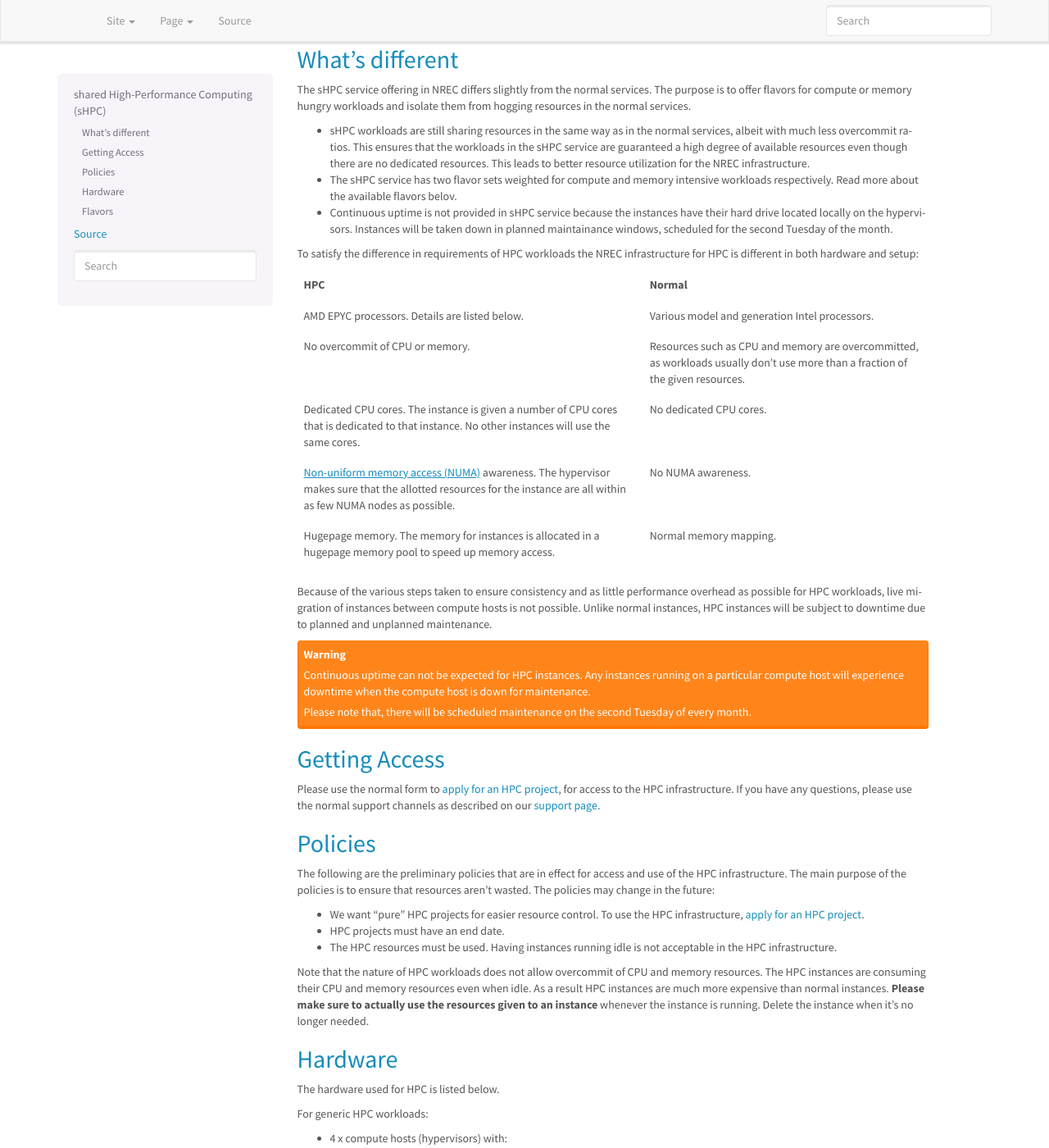
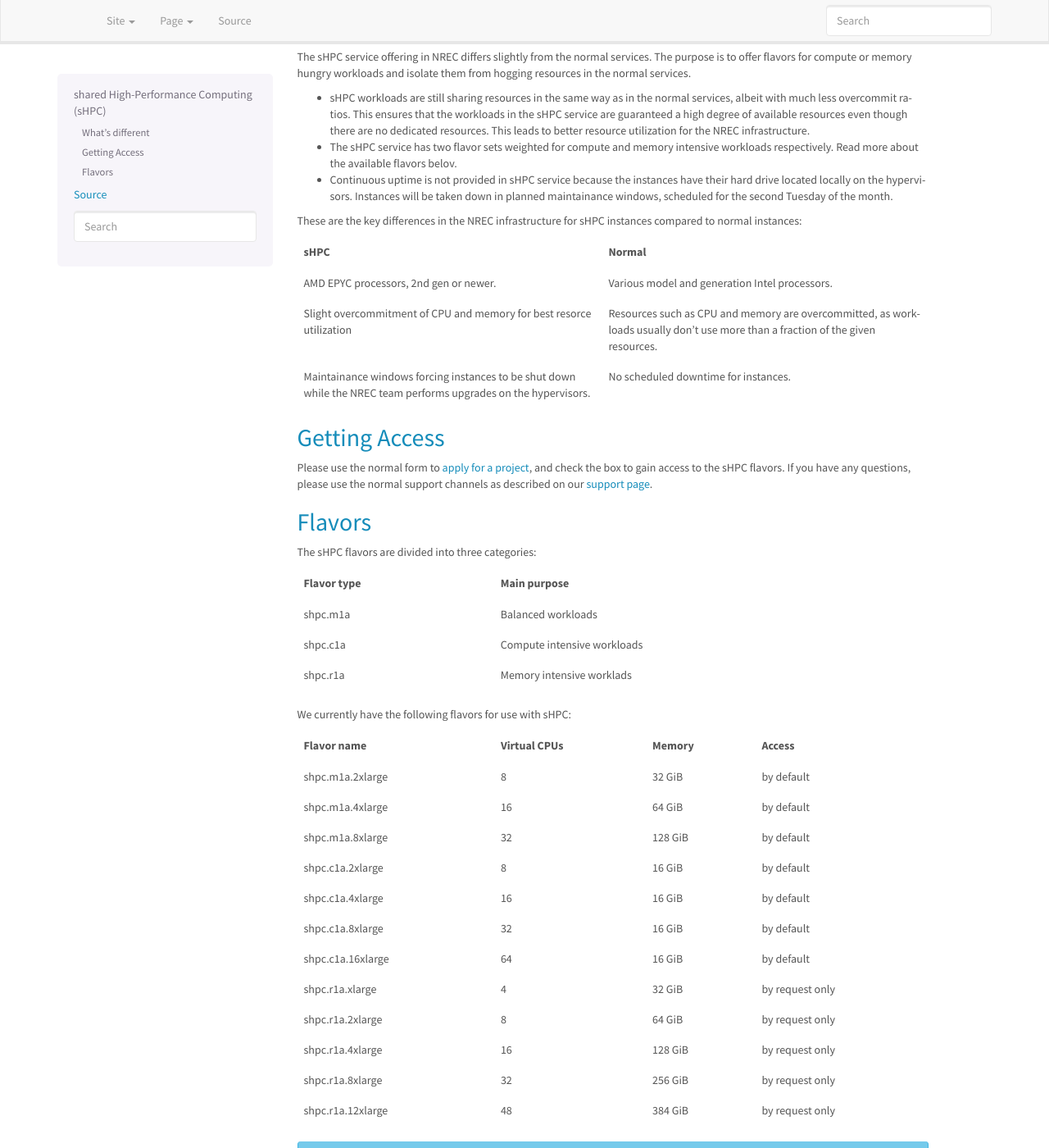
Before and after one commit to norcams/docs-enduser, a Sphinx documentation site: the page built from docs/shpc.rst, in a window 1280 px wide and 1400 px high, scrolled down 405 px. Shown: the whole window at 82% size. Built offline with Sphinx 7.4.7, drawn with Linux system fonts in a browser that asks for light colours; some of the changed text lies outside the part shown.

Commit message:
update shpc documentation

```diff
--- a/docs/shpc.rst
+++ b/docs/shpc.rst
@@ -7,11 +7,9 @@ Last changed: |date|
 
 .. contents::
 
-.. _High-performance computing (HPC): https://en.wikipedia.org/wiki/Supercomputer
-.. _Non-uniform memory access (NUMA): https://en.wikipedia.org/wiki/Non-uniform_memory_access
 .. _AMD EPYC 7551 32-Core Processor: https://www.amd.com/en/products/cpu/amd-epyc-7551
 .. _AMD EPYC 7552 48-Core Processor: https://www.amd.com/en/products/cpu/amd-epyc-7552
-.. _apply for an HPC project: http://request.nrec.no/
+.. _apply for a project: http://request.nrec.no/
 .. _support page: support.html
 
 This document describes the shared High-performance computing (sHPC)
@@ -46,139 +44,82 @@ services.
   for the second Tuesday of the month.
 
 
-To satisfy the difference in requirements of HPC workloads the NREC
-infrastructure for HPC is different in both hardware and setup:
+These are the key differences in the NREC infrastructure for sHPC
+instances compared to normal instances:
 
 +---------------------------------+---------------------------------+
-| HPC                             | Normal                          |
+| sHPC                            | Normal                          |
 +=================================+=================================+
-| AMD EPYC processors. Details    | Various model and generation    |
-| are listed below.               | Intel processors.               |
+| AMD EPYC processors, 2nd gen    | Various model and generation    |
+| or newer.                       | Intel processors.               |
 +---------------------------------+---------------------------------+
-| No overcommit of CPU or memory. | Resources such as CPU and memory|
-|                                 | are overcommitted, as workloads |
-|                                 | usually don't use more than a   |
+| Slight overcommitment of        | Resources such as CPU and memory|
+| CPU and memory for best         | are overcommitted, as workloads |
+| resorce utilization             | usually don't use more than a   |
 |                                 | fraction of the given resources.|
 +---------------------------------+---------------------------------+
-| Dedicated CPU cores. The        | No dedicated CPU cores.         |
-| instance is given a number of   |                                 |
-| CPU cores that is dedicated to  |                                 |
-| that instance. No other         |                                 |
-| instances will use the same     |                                 |
-| cores.                          |                                 |
+| Maintainance windows forcing    | No scheduled downtime for       |
+| instances to be shut down       | instances.                      |
+| while the NREC team performs    |                                 |
+| upgrades on the hypervisors.    |                                 |
 +---------------------------------+---------------------------------+
-| `Non-uniform memory access      | No NUMA awareness.              |
-| (NUMA)`_ awareness. The         |                                 |
-| hypervisor                      |                                 |
-| makes sure that the allotted    |                                 |
-| resources for the instance are  |                                 |
-| all within as few NUMA nodes as |                                 |
-| possible.                       |                                 |
-+---------------------------------+---------------------------------+
-| Hugepage memory. The memory for | Normal memory mapping.          |
-| instances is allocated in a     |                                 |
-| hugepage memory pool to speed   |                                 |
-| up memory access.               |                                 |
-+---------------------------------+---------------------------------+
-
-Because of the various steps taken to ensure consistency and as little
-performance overhead as possible for HPC workloads, live migration of
-instances between compute hosts is not possible. Unlike normal
-instances, HPC instances will be subject to downtime due to planned
-and unplanned maintenance.
-
-.. WARNING::
-   Continuous uptime can not be expected for HPC instances. Any
-   instances running on a particular compute host will experience
-   downtime when the compute host is down for maintenance.
-
-   Please note that, there will be scheduled maintenance on the
-   second Tuesday of every month.
 
 
 Getting Access
 --------------
 
-Please use the normal form to `apply for an HPC project`_, for access
-to the HPC infrastructure. If you have any questions, please use the
-normal support channels as described on our `support page`_.
-
-
-Policies
---------
-
-The following are the preliminary policies that are in effect for
-access and use of the HPC infrastructure. The main purpose of the
-policies is to ensure that resources aren't wasted. The policies may
-change in the future:
-
-* We want "pure" HPC projects for easier resource control. To use the
-  HPC infrastructure, `apply for an HPC project`_.
-
-* HPC projects must have an end date.
-
-* The HPC resources must be used. Having instances running idle is not
-  acceptable in the HPC infrastructure.
-
-Note that the nature of HPC workloads does not allow overcommit of CPU
-and memory resources. The HPC instances are consuming their CPU and
-memory resources even when idle. As a result HPC instances are much
-more expensive than normal instances. **Please make sure to actually
-use the resources given to an instance** whenever the instance is
-running. Delete the instance when it's no longer needed.
-
-
-Hardware
---------
-
-The hardware used for HPC is listed below.
-
-For generic HPC workloads:
-
-* 4 x compute hosts (hypervisors) with:
-
-  - 2 x `AMD EPYC 7551 32-Core Processor`_
-  - 512 GiB memory
-
-For CERN ATLAS workloads:
-
-* 10 x compute hosts (hypervisors) with:
-
-  - 2 x `AMD EPYC 7551 32-Core Processor`_
-  - 512 GiB memory
-
-* 12 x compute hosts (hypervisors) with:
-
-  - 2 x `AMD EPYC 7552 48-Core Processor`_
-  - 512 GiB memory
-
+Please use the normal form to `apply for a project`_, and check the
+box to gain access to the sHPC flavors. If you have any questions,
+please use the normal support channels as described on our `support page`_.
 
 
 Flavors
 -------
 
-We currently have the following flavors for use with HPC:
+The sHPC flavors are divided into three categories:
 
-+------------------+--------------+---------+-------------------+
-| Flavor name      | Virtual CPUs | Memory  | NUMA architecture |
-+==================+==============+=========+===================+
-| hpc.m1a.2xlarge  | 8            | 30 GiB  | No                |
-+------------------+--------------+---------+-------------------+
-| hpc.m1a.4xlarge  | 16           | 60 GiB  | No                |
-+------------------+--------------+---------+-------------------+
-| hpc.m1a.8xlarge  | 32           | 120 GiB | Yes               |
-+------------------+--------------+---------+-------------------+
-| hpc.m1a.16xlarge | 64           | 240 GiB | Yes               |
-+------------------+--------------+---------+-------------------+
++-------------------+-------------------------------------+
+| Flavor type       | Main purpose                        |
++===================+=====================================+
+| shpc.m1a          | Balanced workloads                  |
++-------------------+-------------------------------------+
+| shpc.c1a          | Compute intensive workloads         |
++-------------------+-------------------------------------+
+| shpc.r1a          | Memory intensive worklads           |
++-------------------+-------------------------------------+
+
+We currently have the following flavors for use with sHPC:
+
++-------------------+--------------+---------+-----------------+
+| Flavor name       | Virtual CPUs | Memory  | Access          |
++===================+==============+=========+=================+
+| shpc.m1a.2xlarge  | 8            | 32 GiB  | by default      |
++-------------------+--------------+---------+-----------------+
+| shpc.m1a.4xlarge  | 16           | 64 GiB  | by default      |
++-------------------+--------------+---------+-----------------+
+| shpc.m1a.8xlarge  | 32           | 128 GiB | by default      |
++-------------------+--------------+---------+-----------------+
+| shpc.c1a.2xlarge  | 8            | 16 GiB  | by default      |
++-------------------+--------------+---------+-----------------+
+| shpc.c1a.4xlarge  | 16           | 16 GiB  | by default      |
++-------------------+--------------+---------+-----------------+
+| shpc.c1a.8xlarge  | 32           | 16 GiB  | by default      |
++-------------------+--------------+---------+-----------------+
+| shpc.c1a.16xlarge | 64           | 16 GiB  | by default      |
++-------------------+--------------+---------+-----------------+
+| shpc.r1a.xlarge   | 4            | 32 GiB  | by request only |
++-------------------+--------------+---------+-----------------+
+| shpc.r1a.2xlarge  | 8            | 64 GiB  | by request only |
++-------------------+--------------+---------+-----------------+
+| shpc.r1a.4xlarge  | 16           | 128 GiB | by request only |
++-------------------+--------------+---------+-----------------+
+| shpc.r1a.8xlarge  | 32           | 256 GiB | by request only |
++-------------------+--------------+---------+-----------------+
+| shpc.r1a.12xlarge | 48           | 384 GiB | by request only |
++-------------------+--------------+---------+-----------------+
 
 
 .. IMPORTANT::
    The therm vCPU refers to physical threads, which is two pr physical
    CPU core. So, 64 vCPUs translates into 32 physical, multithreaded
    real CPU cores.
-
-
-Note that due to hardware constraints in the AMD EPYC CPU
-architecture, instances that use a flavor with more than 16 vCPUs will
-have `Non-uniform memory access (NUMA)`_. The operating system and/or
-the application may need to take that into account.
```
